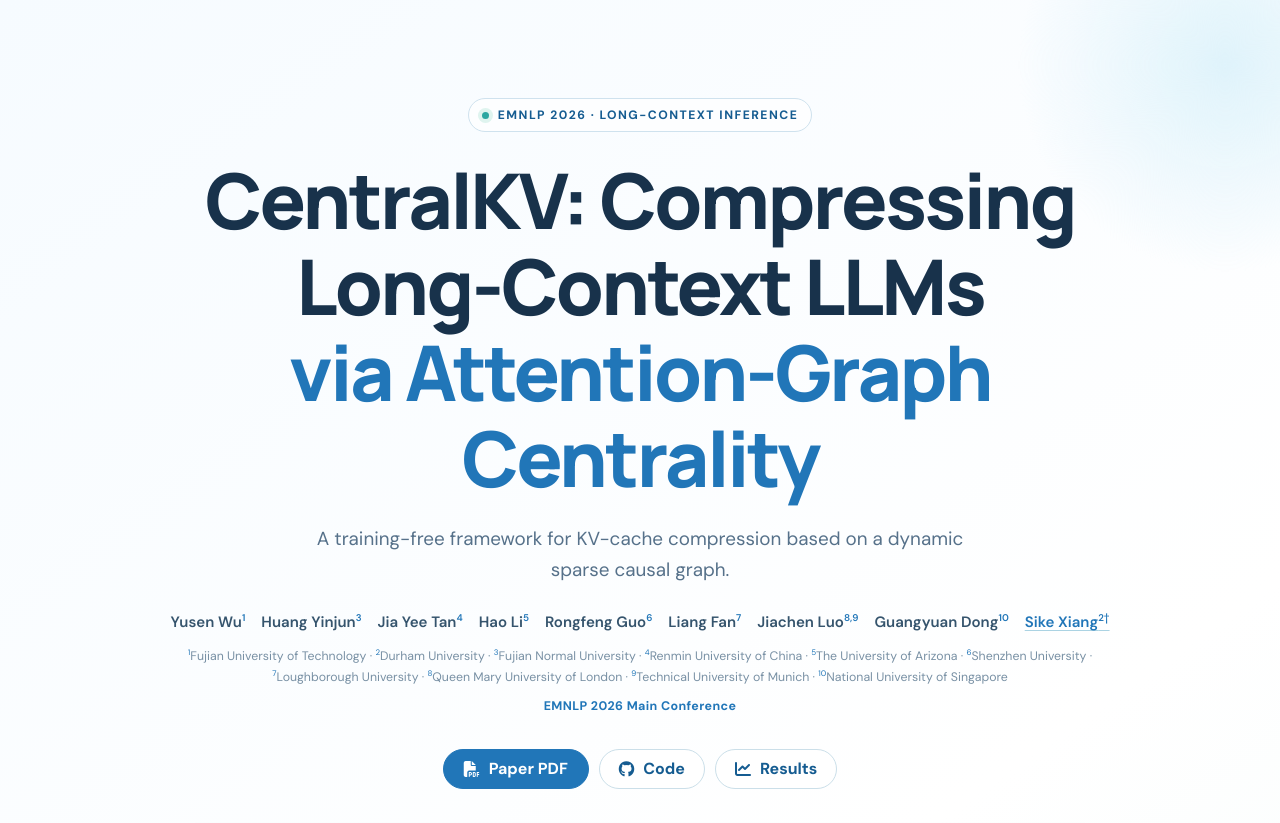
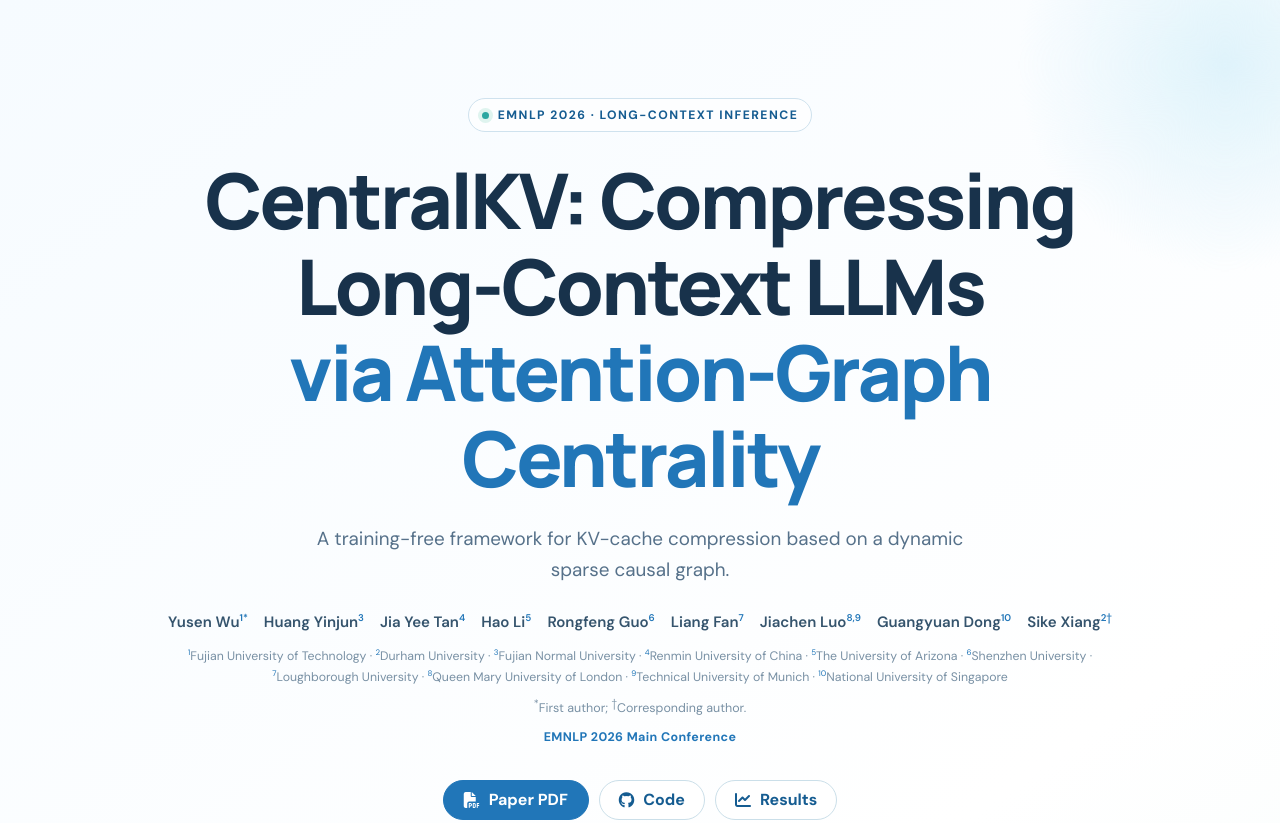
Before and after one commit to Sanmu-27/CentralKV-, a plain HTML site: page index.html in a window 1280 px wide. Shown: the top 823 px of the page. Drawn offline with Linux system fonts and the light colour scheme.

Commit message:
Mark first and corresponding authors

```diff
--- a/index.html
+++ b/index.html
@@ -56,9 +56,10 @@
         <div class="eyebrow"><span class="eyebrow-dot"></span> EMNLP 2026 · Long-context inference</div>
         <h1>CentralKV: Compressing Long-Context LLMs<br><span>via Attention-Graph Centrality</span></h1>
         <p class="hero-lede">A training-free framework for KV-cache compression based on a dynamic sparse causal graph.</p>
-        <div class="author-line"><span>Yusen Wu<sup>1</sup></span><span>Huang Yinjun<sup>3</sup></span><span>Jia Yee Tan<sup>4</sup></span><span>Hao Li<sup>5</sup></span><span>Rongfeng Guo<sup>6</sup></span><span>Liang Fan<sup>7</sup></span><span>Jiachen Luo<sup>8,9</sup></span><span>Guangyuan Dong<sup>10</sup></span><a class="corresponding-author" href="mailto:sike.xiang@durham.ac.uk">Sike Xiang<sup>2†</sup></a></div>
+        <div class="author-line"><span>Yusen Wu<sup>1*</sup></span><span>Huang Yinjun<sup>3</sup></span><span>Jia Yee Tan<sup>4</sup></span><span>Hao Li<sup>5</sup></span><span>Rongfeng Guo<sup>6</sup></span><span>Liang Fan<sup>7</sup></span><span>Jiachen Luo<sup>8,9</sup></span><span>Guangyuan Dong<sup>10</sup></span><span class="corresponding-author">Sike Xiang<sup>2†</sup></span></div>
         <p class="affiliations"><sup>1</sup>Fujian University of Technology · <sup>2</sup>Durham University · <sup>3</sup>Fujian Normal University · <sup>4</sup>Renmin University of China · <sup>5</sup>The University of Arizona · <sup>6</sup>Shenzhen University · <sup>7</sup>Loughborough University · <sup>8</sup>Queen Mary University of London · <sup>9</sup>Technical University of Munich · <sup>10</sup>National University of Singapore</p>
-        <p class="author-note"><sup>†</sup>Corresponding author: <a href="mailto:sike.xiang@durham.ac.uk">sike.xiang@durham.ac.uk</a></p>
+        <p class="contribution-note"><sup>*</sup>First author; <sup>†</sup>Corresponding author.</p>
+        <p class="author-note">EMNLP 2026 Main Conference</p>
         <div class="hero-actions"><a class="button is-primary-action" href="static/pdfs/CentralKV.pdf" target="_blank"><i class="fas fa-file-pdf"></i><span>Paper PDF</span></a><a class="button is-secondary-action" href="https://github.com/Sanmu-27/CentralKV" target="_blank" rel="noopener"><i class="fab fa-github"></i><span>Code</span></a><a class="button is-secondary-action" href="#results"><i class="fas fa-chart-line"></i><span>Results</span></a></div>
         <div class="hero-visual"><div class="visual-label label-left">Frequency-based<br><strong>eviction</strong></div><img src="static/images/central-concept.png" alt="Conceptual comparison between heavy-hitter eviction and CentralKV graph centrality" loading="eager"><div class="visual-label label-right">Connectivity-based<br><strong>preservation</strong></div></div>
       </div>
--- a/static/css/overrides.css
+++ b/static/css/overrides.css
@@ -6,7 +6,8 @@
 .author-note{margin:8px 0 0;color:var(--muted);font-size:.78rem}
 .author-note a{color:var(--blue);text-decoration:none}
 .venue-note{color:var(--blue);font-weight:700;letter-spacing:.03em}
-.corresponding-author{color:var(--blue)!important;text-decoration:underline;text-decoration-color:#abd3e3;text-underline-offset:3px}
+.corresponding-author{color:inherit!important;text-decoration:none!important}
+.contribution-note{margin:7px 0 0;color:var(--muted);font-size:.78rem}
 .results-table-wide{overflow-x:auto}
 .results-table-wide .results-table{min-width:760px}
 .strict-table-wrap{margin-top:28px;background:#fff;border:1px solid var(--line);border-radius:var(--radius);padding:25px 24px;box-shadow:var(--shadow-sm)}
```
